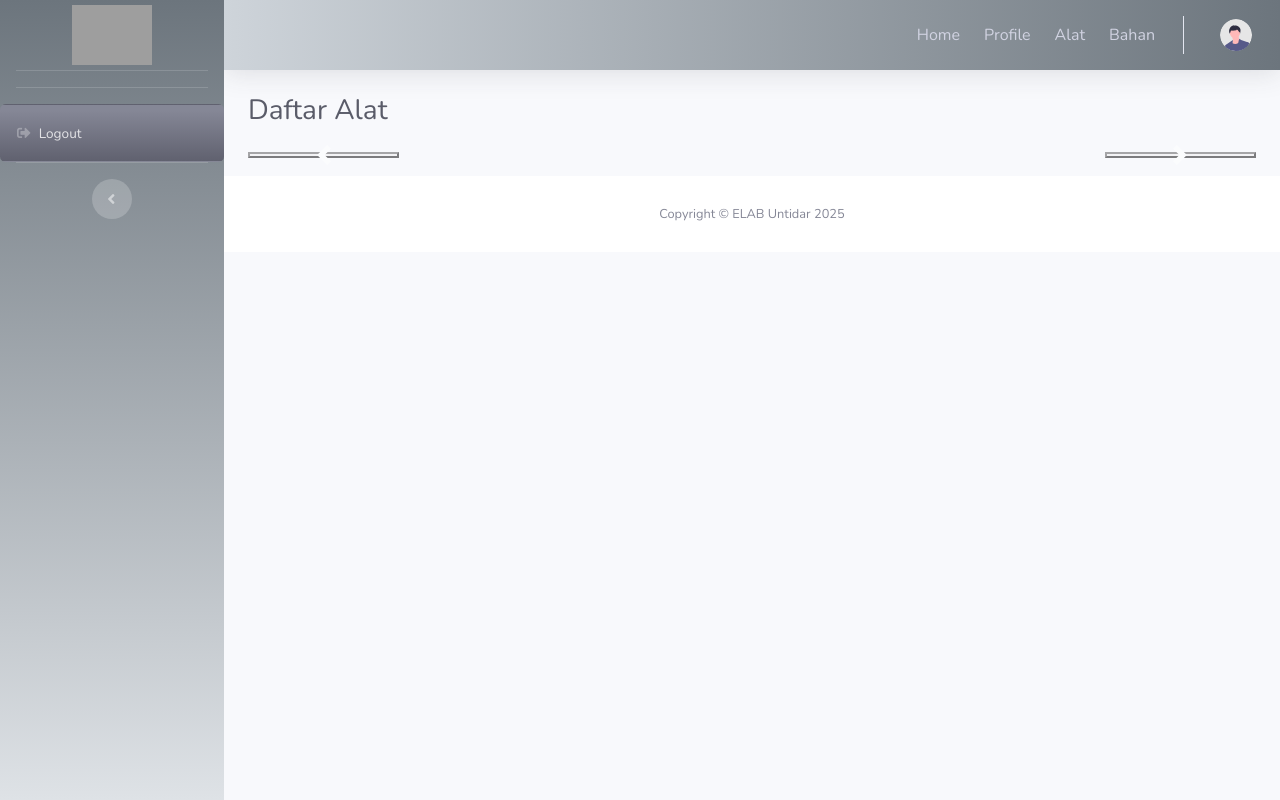
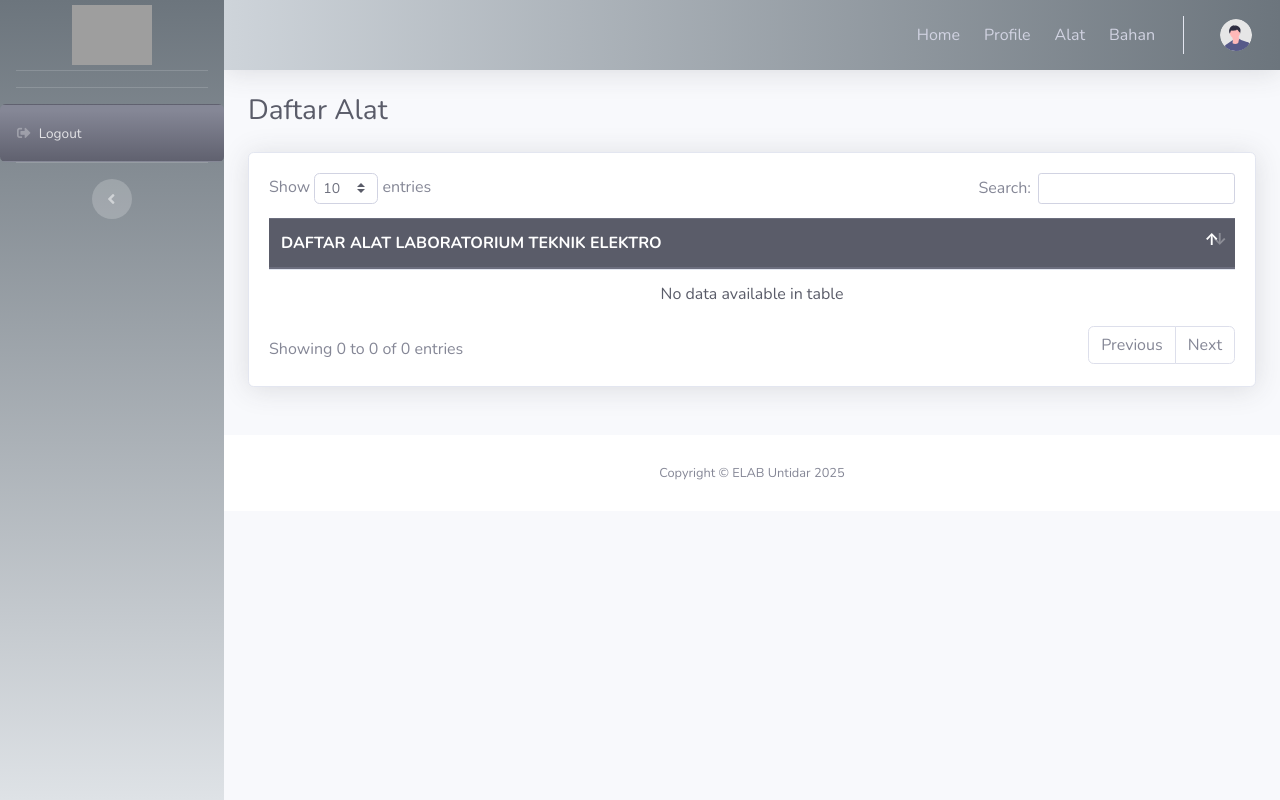
Before and after one commit to kurniawanUntidar/elab.api, a CodeIgniter 4 app: the page made by app/Views/alat/index.php in a window 1280 px wide. Run offline with PHP 8.4 and a stand-in for CodeIgniter, Linux system fonts and the light colour scheme; the template is opened without the code that fills it, so the values that code supplies are empty; some libraries are stand-ins or nearby versions; grey boxes are pictures that could not be loaded.

Commit message:
add view detail

```diff
--- a/app/Config/Routes.php
+++ b/app/Config/Routes.php
@@ -9,6 +9,8 @@ use Myth\Auth\Config\Auth as AuthConfig;
 $routes->get('/', 'Home::index');
 $routes->get('/dashboard', 'Users::index');
 $routes->get('/alat', 'Alat::index');
+$routes->get('/alat/detail/(:alphanum)', 'Alat::detail/$1');
+
 
 $routes->group('', ['namespace' => 'App\Controllers'], static function ($routes) {
     // Load the reserved routes from Auth.php
--- a/app/Views/alat/index.php
+++ b/app/Views/alat/index.php
@@ -4,56 +4,50 @@
 <div class="container-fluid">
 <!-- Page Heading -->
     <h1 class="h3 mb-4 text-gray-800">Daftar Alat</h1>
-    <div id="cardCarousel" class="carousel slide" data-ride="carousel">
-        <div class="carousel-inner">
+    <div class="card shadow mb-4">
+        <div class="card-body">
+        <table class="table bg-white text-dark" id="dataAlat">
+            <thead class="thead-dark">
+              <tr>
+                <th>DAFTAR ALAT LABORATORIUM TEKNIK ELEKTRO</th>
+              </tr>
+            </thead>
+            <tbody>
               <?php
-            $count = 0;
-            foreach ($alat as $a):
-                // Mulai carousel-item baru untuk setiap 2 card
-                if ($count % 3 == 0) {
-                    $activeClass = ($count == 0) ? 'active' : ''; // Slide pertama aktif
-                    echo '<div class="carousel-item ' . $activeClass . '">';
-                    echo '<div class="row justify-content-center">'; // Gunakan row di dalam item
-                }
-            ?>
-                <div class="col-md-4">
-                    <div class="card" style="max-width: 540px; margin: auto;">
-                    <img src="<?= $a['picture'] != null ? base_url('img/alat/') . $a['picture'] : base_url('img/alat/') . 'default.jpg'; ?>"
-                        class="card-img-top rounded mt-2" alt="<?= esc($a['nama_alat']); ?>" style="max-height:250px;object-fit:contain;">
+              $no =1;
+              foreach ($alat as $alat) { ?>
+                <tr>
+                  <td>
+                  <div class="card shadow mb-4">
                     <div class="card-body">
-                            <h5 class="card-title"><?= esc($a['nama_alat']); ?></h5>
+                      <div class="row">
+                        <div class="col-md-4 align-self-center">
+                          <img class="card-img " src="<?= ($alat['picture'])? base_url('img/alat/').$alat['picture'] : base_url('img/alat/').'default.jpg';?>"  style="width:40%">
+    		            </div>
+                    <div class="col-md-8">
+     		            <div class="card-body ml-2">
+        	            <h5 class="card-title"><?= $alat['nama_alat'];?></h5>
+                        <hr>
                         <div class="row">
                     <div class="col-md-4">
                         <p class="card-text">Merk <br>Type <br>Kategori<br>Instruksi Kerja<br>Jumlah</p>
                     </div>
                     <div class="col-md-8">
-                                    <p class="card-text">: <?= esc($a['merk']); ?><br>: <?= esc($a['type']); ?>
-                                    <br>: <?= esc($a['kategori']);?><br>:
-                                    <a href="<?=base_url('doc/IK/') .$a['IK'];?>"><?= $a['IK'];?></a><br>: <?= esc($a['jumlah']);?></p>
+                        <p class="card-text">: <?= $alat['merk'];?><br>: <?= $alat['type'];?><br>: <?= $alat['kategori'];?><br>: <a href="<?=base_url('doc/IK/') .$alat['IK'];?>"><?= $alat['IK'];?></a><br>: <?= $alat['jumlah'];?></p>
+                        <a href="<?= base_url('alat/detail/').$alat['nama_alat'] ?>" class="btn btn-success mt-3">Detail</a>
                     </div>
                     </div>
                   </div>
                   </div>
                   </div>
-            <?php
-                $count++;
-                // Tutup row dan carousel-item setelah 2 card atau di akhir loop
-                if ($count % 3 == 0 || $count == count($alat)) {
-                    echo '</div>'; // Tutup row
-                    echo '</div>'; // Tutup carousel-item
-                }
-            endforeach;
-            ?>
                   </div>
-
-        <button class="carousel-control-prev" type="button" data-target="#cardCarousel" data-slide="prev">
-            <span class="carousel-control-prev-icon" aria-hidden="true"></span>
-            <span class="sr-only">Previous</span>
-        </button>
-        <button class="carousel-control-next" type="button" data-target="#cardCarousel" data-slide="next">
-            <span class="carousel-control-next-icon" aria-hidden="true"></span>
-            <span class="sr-only">Next</span>
-        </button>
+                  </div>
+                  </td>
+                </tr>
+                  <?php } ?>
+            </tbody>
+        </table>
+        </div>
     </div>
     <br>
 
--- a/app/Views/templates/index.php
+++ b/app/Views/templates/index.php
@@ -20,6 +20,7 @@
 
     <!-- Custom styles for this template-->
     <link href="<?= base_url();?>css/sb-admin-2.min.css" rel="stylesheet">
+    <link href="<?= base_url();?>vendor/datatables/dataTables.bootstrap4.css" rel="stylesheet">
     <link href="<?= base_url();?>css/elab.css" rel="stylesheet">
 
 </head>
@@ -93,11 +94,22 @@
     <script src="<?= base_url();?>vendor/jquery/jquery.min.js"></script>
     <script src="<?= base_url();?>vendor/bootstrap/js/bootstrap.bundle.min.js"></script>
 
+    <script src="<?= base_url();?>vendor/datatables/jquery.dataTables.js"></script>
+    <script src="<?= base_url();?>vendor/datatables/dataTables.bootstrap4.min.js"></script>
+
     <!-- Core plugin JavaScript-->
     <script src="<?= base_url();?>vendor/jquery-easing/jquery.easing.min.js"></script>
 
     <!-- Custom scripts for all pages-->
     <script src="<?= base_url();?>js/sb-admin-2.min.js"></script>
+    <script src="<?= base_url();?>js/demo/datatables-demo.js">></script>
+
+    <script>
+        $(document).ready(function () {
+            // Initialize the carousel
+            $('#dataAlat').DataTable();
+        });
+    </script>
 
 </body>
 
```
Also changed, not shown: app/Controllers/Alat.php (+22 -4 lines), app/Models/Alat.php (added, +37 -0 lines), app/Views/alat/detail.php (added, +25 -0 lines). Lines whose indentation alone changed are shown as unchanged.
